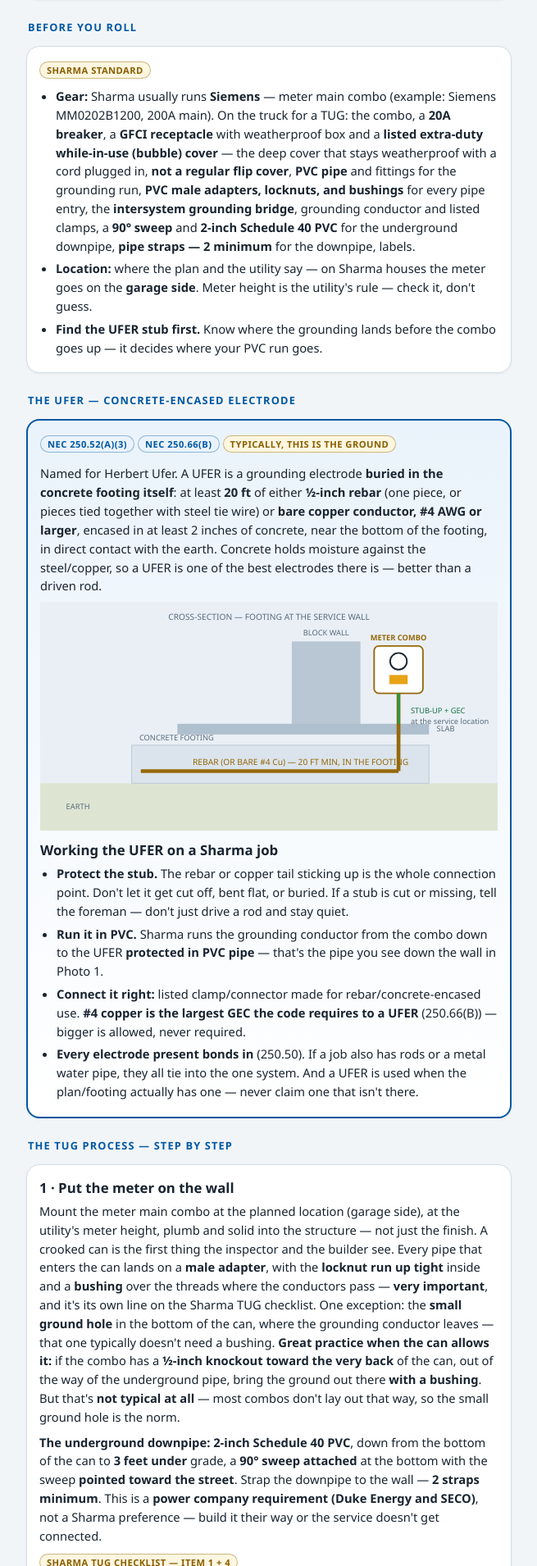
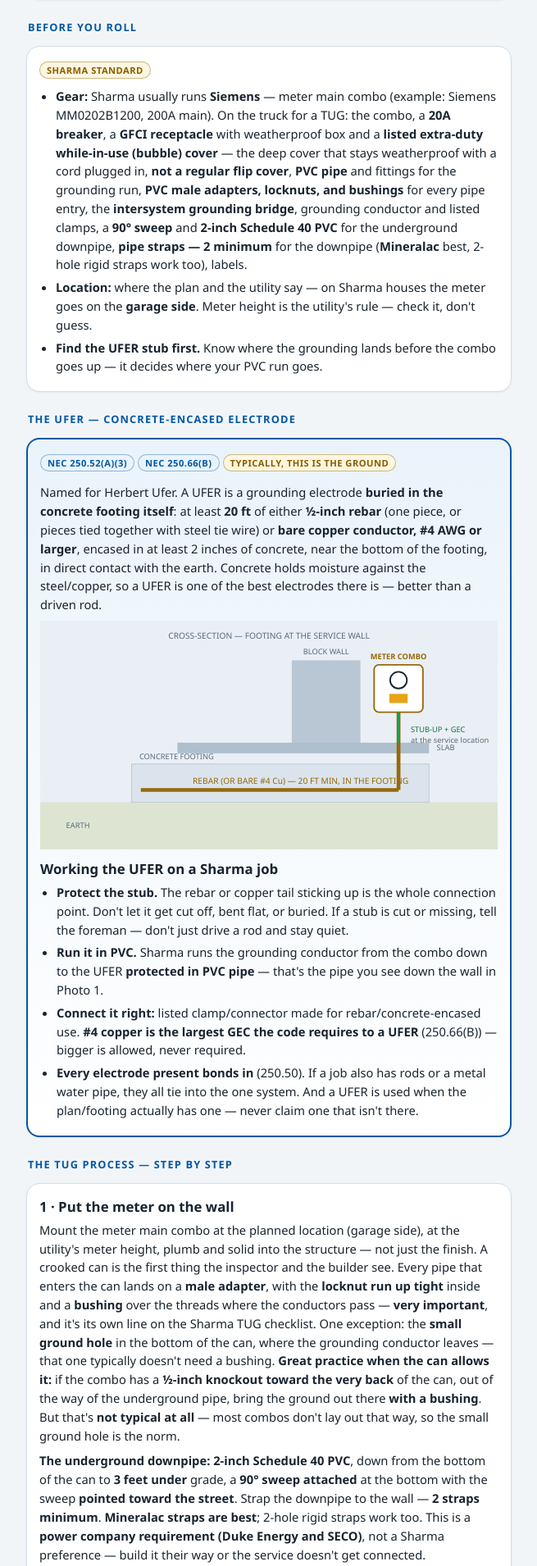
Before and after one commit to Sharmaelechvac/sharma-education, a plain HTML site: page docs/meter-main-combo/index.html in a window 1280 px wide. Shown: the part 2367-4277 px from the top of the page at 82% size, without its empty margins (312-967 px from the left). Drawn offline with Linux system fonts and the light colour scheme.

Commit message:
Strap spec per Sanjay: Mineralac straps are best, 2-hole rigid straps work too

```diff
--- a/docs/meter-main-combo/index.html
+++ b/docs/meter-main-combo/index.html
@@ -165,7 +165,7 @@
     <div class="card">
       <span class="sharma">SHARMA STANDARD</span>
       <ul>
-        <li><b>Gear:</b> Sharma usually runs <b>Siemens</b> — meter main combo (example: Siemens MM0202B1200, 200A main). On the truck for a TUG: the combo, a <b>20A breaker</b>, a <b>GFCI receptacle</b> with weatherproof box and a <b>listed extra-duty while-in-use (bubble) cover</b> — the deep cover that stays weatherproof with a cord plugged in, <b>not a regular flip cover</b>, <b>PVC pipe</b> and fittings for the grounding run, <b>PVC male adapters, locknuts, and bushings</b> for every pipe entry, the <b>intersystem grounding bridge</b>, grounding conductor and listed clamps, a <b>90° sweep</b> and <b>2-inch Schedule 40 PVC</b> for the underground downpipe, <b>pipe straps — 2 minimum</b> for the downpipe, labels.</li>
+        <li><b>Gear:</b> Sharma usually runs <b>Siemens</b> — meter main combo (example: Siemens MM0202B1200, 200A main). On the truck for a TUG: the combo, a <b>20A breaker</b>, a <b>GFCI receptacle</b> with weatherproof box and a <b>listed extra-duty while-in-use (bubble) cover</b> — the deep cover that stays weatherproof with a cord plugged in, <b>not a regular flip cover</b>, <b>PVC pipe</b> and fittings for the grounding run, <b>PVC male adapters, locknuts, and bushings</b> for every pipe entry, the <b>intersystem grounding bridge</b>, grounding conductor and listed clamps, a <b>90° sweep</b> and <b>2-inch Schedule 40 PVC</b> for the underground downpipe, <b>pipe straps — 2 minimum</b> for the downpipe (<b>Mineralac</b> best, 2-hole rigid straps work too), labels.</li>
         <li><b>Location:</b> where the plan and the utility say — on Sharma houses the meter goes on the <b>garage side</b>. Meter height is the utility's rule — check it, don't guess.</li>
         <li><b>Find the UFER stub first.</b> Know where the grounding lands before the combo goes up — it decides where your PVC run goes.</li>
       </ul>
@@ -210,7 +210,7 @@
     <div class="card">
       <h3>1 · Put the meter on the wall</h3>
       <p>Mount the meter main combo at the planned location (garage side), at the utility's meter height, plumb and solid into the structure — not just the finish. A crooked can is the first thing the inspector and the builder see. Every pipe that enters the can lands on a <b>male adapter</b>, with the <b>locknut run up tight</b> inside and a <b>bushing</b> over the threads where the conductors pass — <b>very important</b>, and it's its own line on the Sharma TUG checklist. One exception: the <b>small ground hole</b> in the bottom of the can, where the grounding conductor leaves — that one typically doesn't need a bushing. <b>Great practice when the can allows it:</b> if the combo has a <b>½-inch knockout toward the very back</b> of the can, out of the way of the underground pipe, bring the ground out there <b>with a bushing</b>. But that's <b>not typical at all</b> — most combos don't lay out that way, so the small ground hole is the norm.</p>
-      <p><b>The underground downpipe:</b> <b>2-inch Schedule 40 PVC</b>, down from the bottom of the can to <b>3 feet under</b> grade, a <b>90° sweep attached</b> at the bottom with the sweep <b>pointed toward the street</b>. Strap the downpipe to the wall — <b>2 straps minimum</b>. This is a <b>power company requirement (Duke Energy and SECO)</b>, not a Sharma preference — build it their way or the service doesn't get connected.</p>
+      <p><b>The underground downpipe:</b> <b>2-inch Schedule 40 PVC</b>, down from the bottom of the can to <b>3 feet under</b> grade, a <b>90° sweep attached</b> at the bottom with the sweep <b>pointed toward the street</b>. Strap the downpipe to the wall — <b>2 straps minimum</b>. <b>Mineralac straps are best</b>; 2-hole rigid straps work too. This is a <b>power company requirement (Duke Energy and SECO)</b>, not a Sharma preference — build it their way or the service doesn't get connected.</p>
       <span class="sharma">SHARMA TUG CHECKLIST — ITEM 1 + 4</span>
       <p style="margin-top:10px;padding:11px 12px;border:2px solid var(--gold);background:#fdf6e0;border-radius:12px"><b>Very important — male adapter · locknut · bushing.</b> No pipe stubbed into the can raw. Male adapter on the pipe, locknut tight inside the can, bushing on the threads so nothing sharp touches the conductors. The only place you skip the bushing is the small ground hole — unless the can has that ½-inch knockout toward the very back, clear of the underground pipe; then use it, with a bushing. Great practice, but not typical.</p>
       <h3 style="margin-top:14px">2 · Install the breaker and the GFI — and mark it</h3>
@@ -238,7 +238,7 @@
         <tr><td>Meter combo</td><td>Siemens meter main — e.g. MM0202B1200, 200A main</td></tr>
         <tr><td>TUG outlet</td><td>GFCI receptacle on a 20A breaker, weatherproof box + <b>listed extra-duty while-in-use (bubble) cover — not a regular flip cover</b>, marked</td></tr>
         <tr><td>Pipe entries</td><td><b>Male adapter + locknut + bushing</b> at every conduit entry — very important. Exception: the small ground hole, no bushing typically. Best practice if the can has a ½-in knockout toward the very back, clear of the underground pipe: ground out there, with a bushing — not typical</td></tr>
-        <tr><td>Underground downpipe</td><td><b>2-in Schedule 40 PVC</b>, <b>3 ft under</b> grade, <b>90° sweep</b> attached at the bottom, pointed <b>toward the street</b>; <b>2 straps minimum</b> — power company requirement (Duke Energy / SECO)</td></tr>
+        <tr><td>Underground downpipe</td><td><b>2-in Schedule 40 PVC</b>, <b>3 ft under</b> grade, <b>90° sweep</b> attached at the bottom, pointed <b>toward the street</b>; <b>2 straps minimum</b> (Mineralac best, 2-hole rigid work too) — power company requirement (Duke Energy / SECO)</td></tr>
         <tr><td>Grounding — typical</td><td>To the UFER, conductor protected in PVC pipe</td></tr>
         <tr><td>UFER</td><td>20 ft min of ½-in rebar or bare #4 Cu, encased 2 in+ in the footing — 250.52(A)(3)</td></tr>
         <tr><td>GEC to UFER</td><td>#4 Cu is the largest required — 250.66(B)</td></tr>
```
Also changed, not shown: 1 other file.
